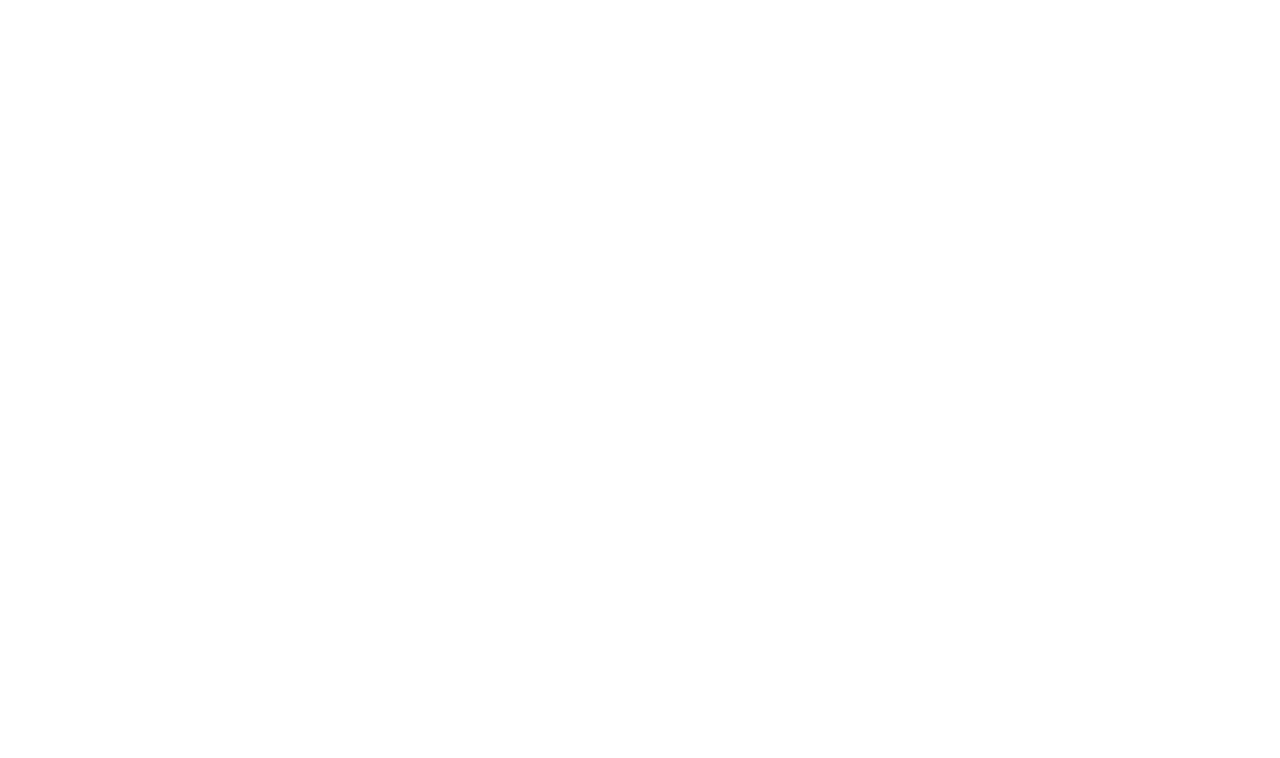
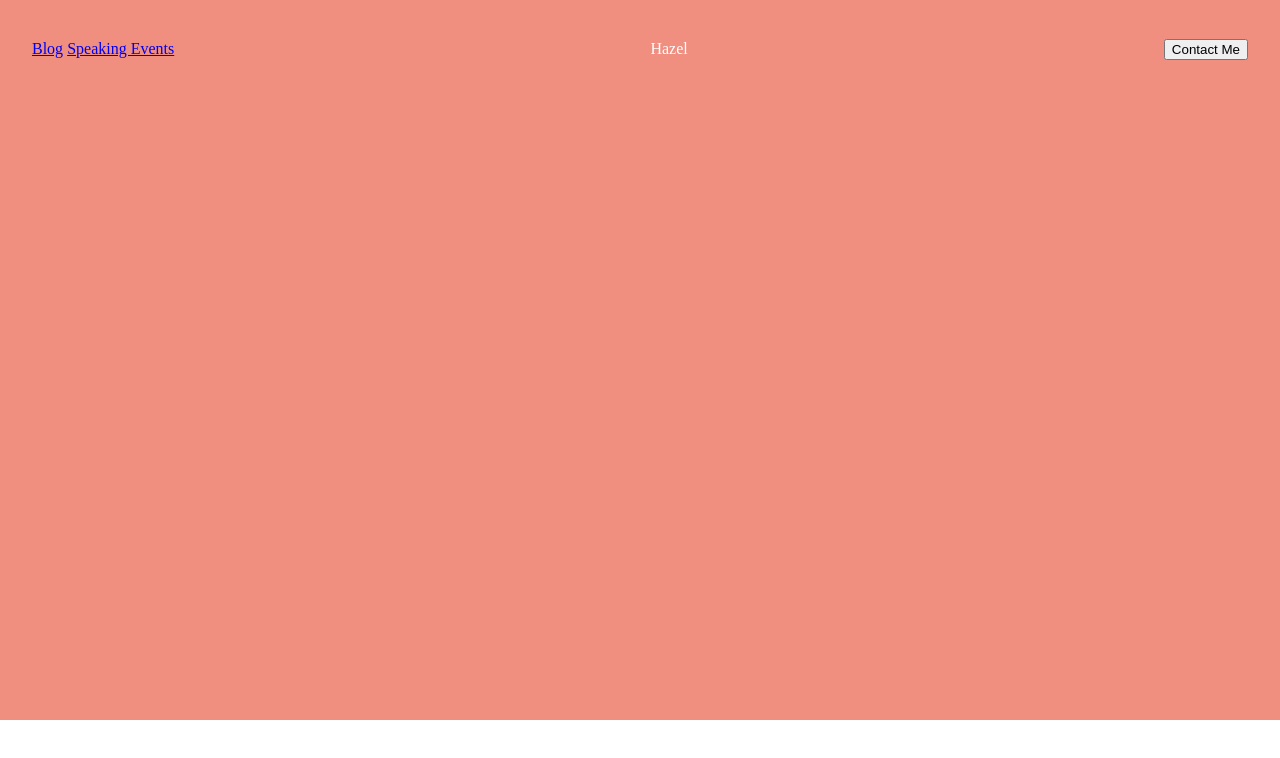
Before and after one commit to adebukolaKesher/kesher-hazel-project, a plain HTML site: page index.html in a window 1280 px wide. Drawn offline with Linux system fonts and the light colour scheme.

Commit message:
navbarsetup

```diff
--- a/app.css
+++ b/app.css
@@ -1,3 +1,18 @@
+body{
+    margin: 0;
+    padding: 0;
+}
+
+
 .hero{
+    height: 90vh;
     background-color: #f08e80;
 }
+
+.navbar{
+    display:flex;
+    justify-content: space-between;
+    align-items: center;
+    color: white;
+    padding: 24px 32px;
+}
--- a/index.html
+++ b/index.html
@@ -9,7 +9,14 @@
 </head>
 <body>
     <section class="hero">
-
+        <header class="navbar">
+            <nav class="links">
+<a href="#">Blog</a>
+<a href="#">Speaking Events</a>
+            </nav>
+            <p>Hazel</p>
+            <button>Contact Me</button>
+        </header>
     </section>
 
 </body>
```
